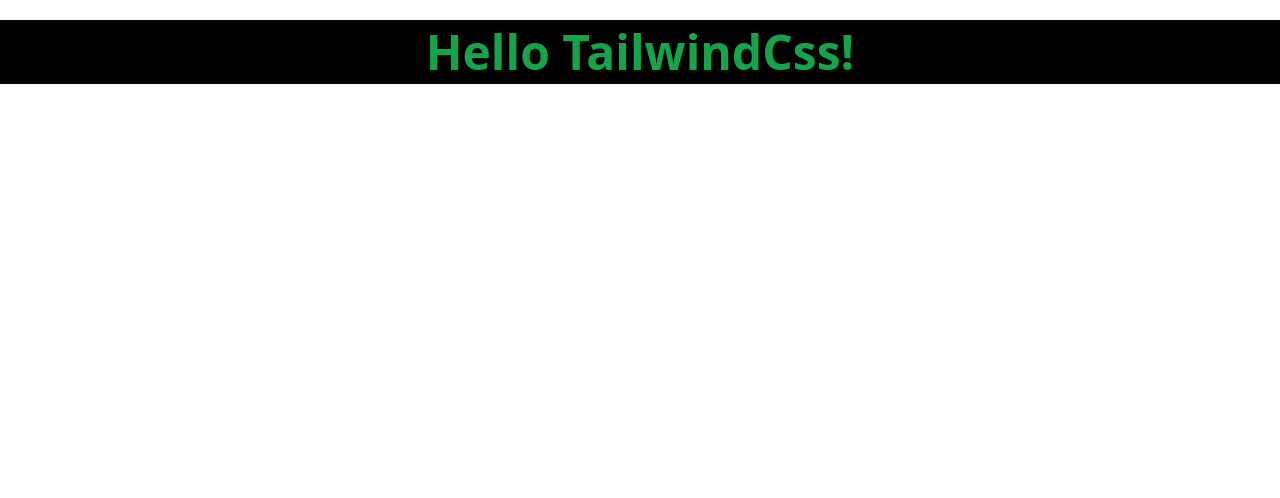
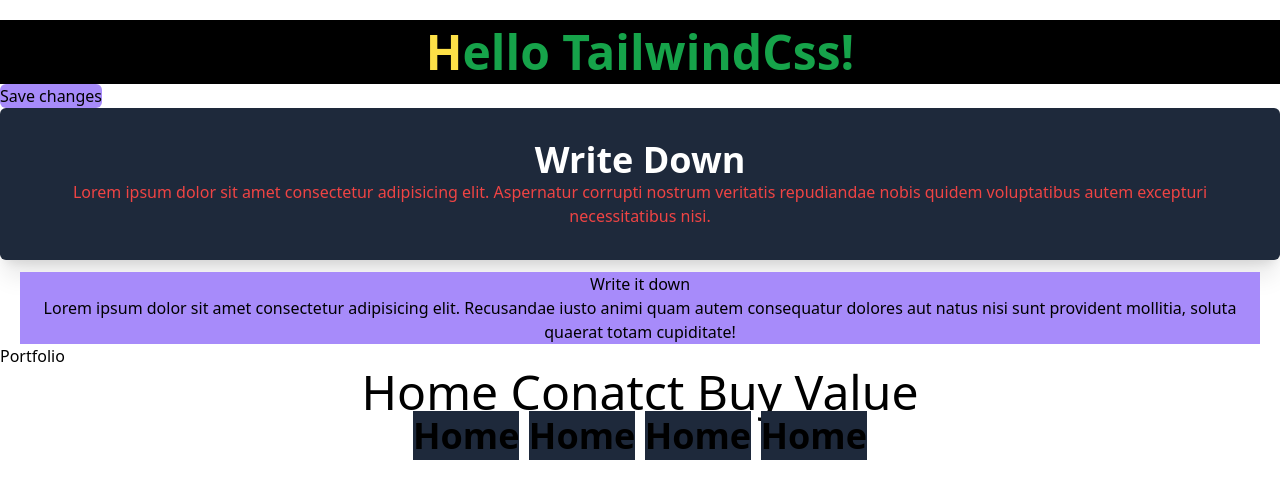
Before and after one commit to Yunis-wanji/tailwind, a website: page index.html in a window 1280 px wide. Drawn offline with Linux system fonts and the light colour scheme.

Commit message:
added js file

```diff
--- a/index.html
+++ b/index.html
@@ -7,7 +7,48 @@
     <link rel="stylesheet" href="/output.css">
     <title>Tailwind Css</title>
 </head>
-<body class="pt-5">
-    <h1  class="text-5xl font-bold text-green-600 bg-black text-center h-15 pt-2 pb-2 hover:bg-blue-500">Hello TailwindCss!</h1>
+<body class="pt-5 ">
+    <h1  class="text-5xl font-bold text-green-600 bg-black text-center h-15 pt-2 pb-2 hover:bg-blue-500 hover:text-red-500 first-letter:text-yellow-300 hover:first-letter:text-amber-700 shrink-0 ">
+        Hello TailwindCss!</h1>
+
+    <button class= "bg-violet-400 hover:bg-blue-500 active:bg-red-500 focus:ring-red-400 rounded-md">
+        <a href="#">Save changes</a>
+    </button>
+    <div class="bg-slate-800 px-6 py-8 rounded-md shadow-xl">
+<div class="text-center  text-red-500 " >
+    <h2 class="font-bold text-4xl text-white md:text-yellow-300">Write Down</h2>
+    <p >Lorem ipsum dolor sit amet consectetur adipisicing elit. Aspernatur corrupti nostrum veritatis repudiandae nobis quidem voluptatibus autem excepturi necessitatibus nisi.</p>
+</div>
+ </div>
+
+ <div class=" bg-violet-400 dark:bg-slate-800 mt-3 mx-5">
+    <div class="text-center">
+    <h2>Write it down</h2>
+    <p class="px-5">Lorem ipsum dolor sit amet consectetur adipisicing elit. Recusandae iusto animi quam autem consequatur dolores aut natus nisi sunt provident mollitia, soluta quaerat totam cupiditate!</p>
+
+</div>
+</div>
+
+    <h3 class="after:content-[''] after:h-4 after:text-red-600 after:w-6 font-medium text-small ">Portfolio</h3>
+
+
+    <ul class="text-center text-5xl flex justify-center space-x-4">
+        <a href="#">Home</a>
+        <a href="#">Conatct</a>
+        <a href="#">Buy</a>
+        <a href="#">Value</a>
+    </ul>
+
+
+    <nav class=" flex text-4xl space-x-4 text-center">
+        <a class="font-bold py-2 px-3 text-slate-700 bg-slate-800 hover:bg-red-400" href="#">Home</a>
+        <a class="font-bold py-2 px-3 text-slate-700 bg-slate-800 hover:bg-red-400" href="#">Home</a>
+        <a class="font-bold py-2 px-3 text-slate-700 bg-slate-800 hover:bg-red-400" href="#">Home</a>
+        <a class="font-bold py-2 px-3 text-slate-700 bg-slate-800 hover:bg-red-400" href="#">Home</a>
+    </nav>
+
+
+
+    <script src="/index.js"> </script>
 </body>
-</html>
+</html
--- /dev/null
+++ b/index.js
@@ -0,0 +1,10 @@
+<nav className="flex sm:justify-center space-x-4">
+        {[
+          ['Home', '/dashboard'],
+          ['Team', '/team'],
+          ['Projects', '/projects'],
+          ['Reports', '/reports'],
+        ].map(([title, url]) => (
+          <a href={url} className="rounded-lg px-3 py-2 text-slate-700 font-medium hover:bg-slate-100 hover:text-slate-900">{title}</a>
+        ))}
+      </nav>
```
Also changed, not shown: output.css.
